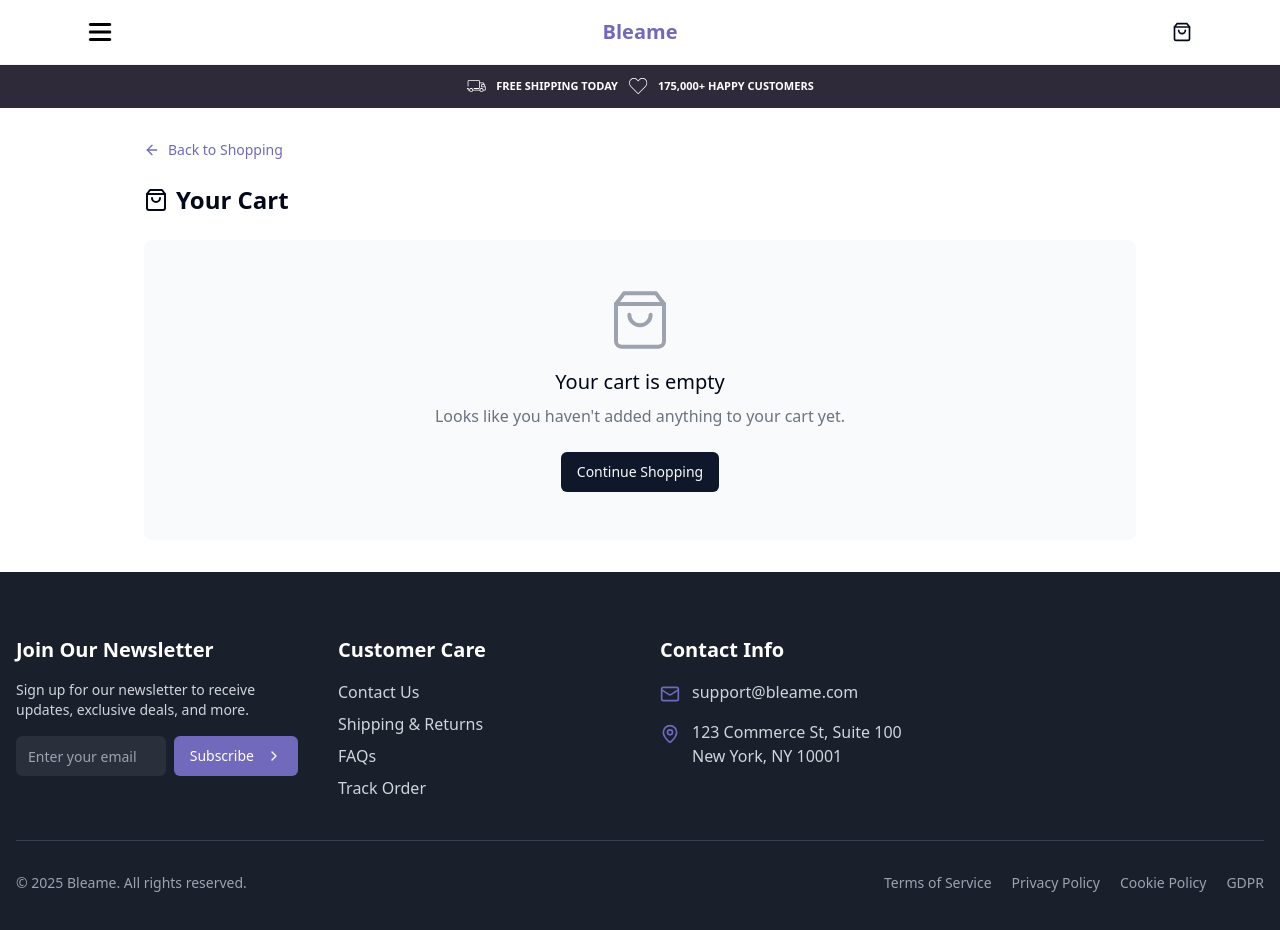
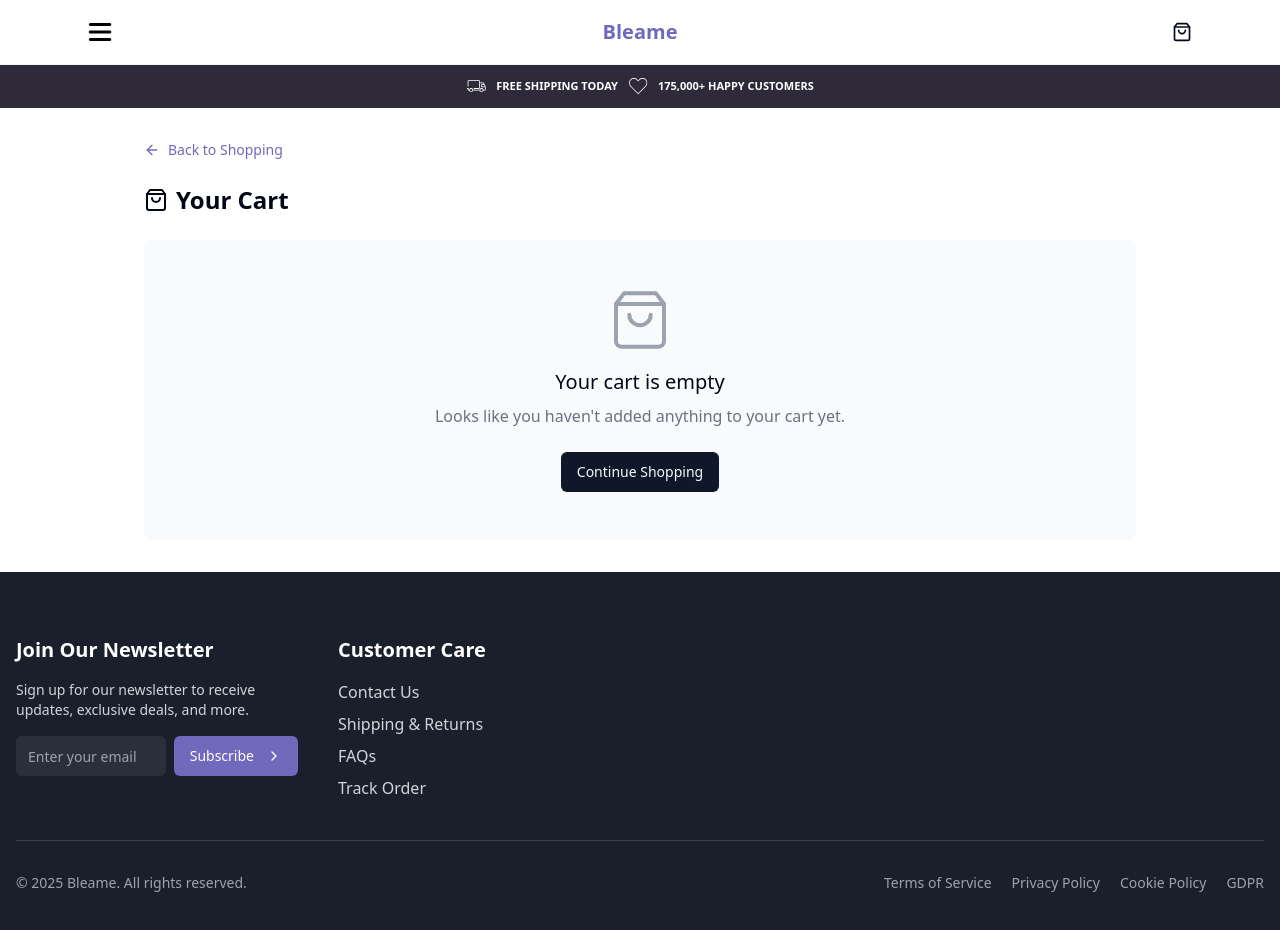
Before and after one commit to wasteyuse/finalize, a React (Vite) app: page /cart in a window 1280 px wide. Shown: the top 930 px of the page. Built offline with nearby package versions, Linux system fonts and the light colour scheme; the HTML template or start-up script is replaced by a standard one.

Commit message:
Visual edit in Lovable
Edited UI in Lovable

```diff
--- a/src/components/layout/Footer.tsx
+++ b/src/components/layout/Footer.tsx
@@ -83,20 +83,7 @@ export const Footer = () => {
           </div>
 
           {/* Contact Info */}
-          <div className="col-span-1">
-            <h2 className="text-xl font-bold mb-4">Contact Info</h2>
-            <ul className="space-y-4">
-              <li className="flex items-start">
-                <Mail className="w-5 h-5 mr-3 text-[#7069BC] flex-shrink-0 mt-1" />
-                <span className="text-gray-300">support@bleame.com</span>
-              </li>
 
-              <li className="flex items-start">
-                <MapPin className="w-5 h-5 mr-3 text-[#7069BC] flex-shrink-0 mt-1" />
-                <span className="text-gray-300">123 Commerce St, Suite 100<br />New York, NY 10001</span>
-              </li>
-            </ul>
-          </div>
         </div>
 
         <Separator className="my-8 bg-gray-700" />
```
